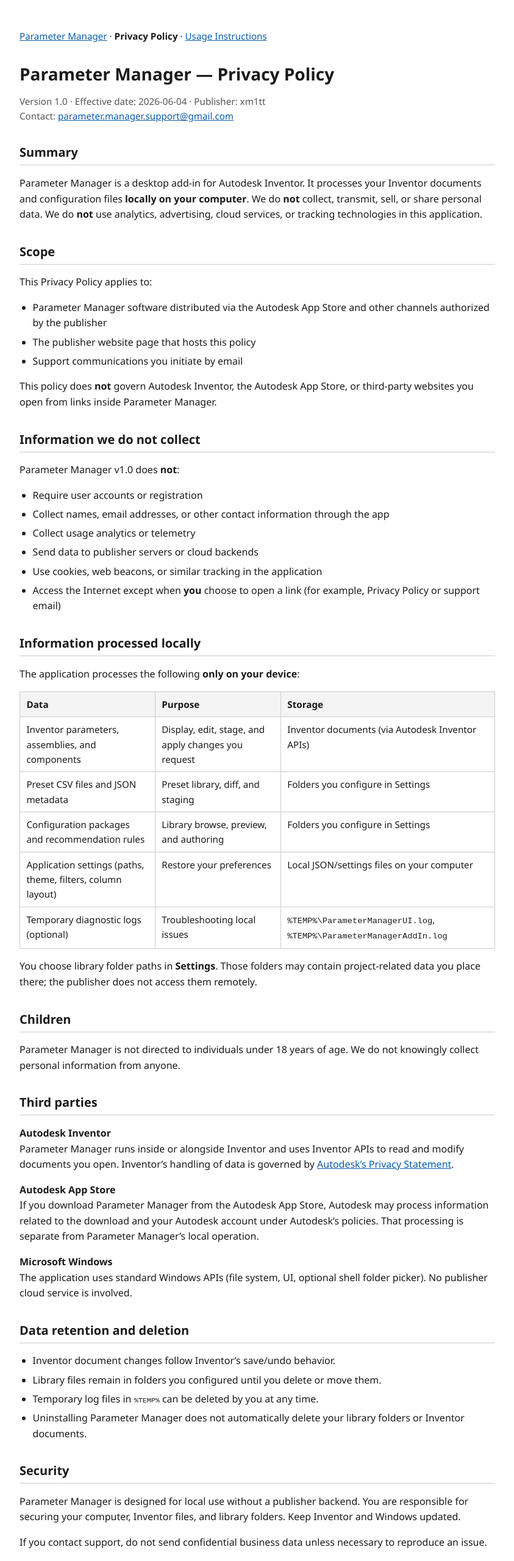
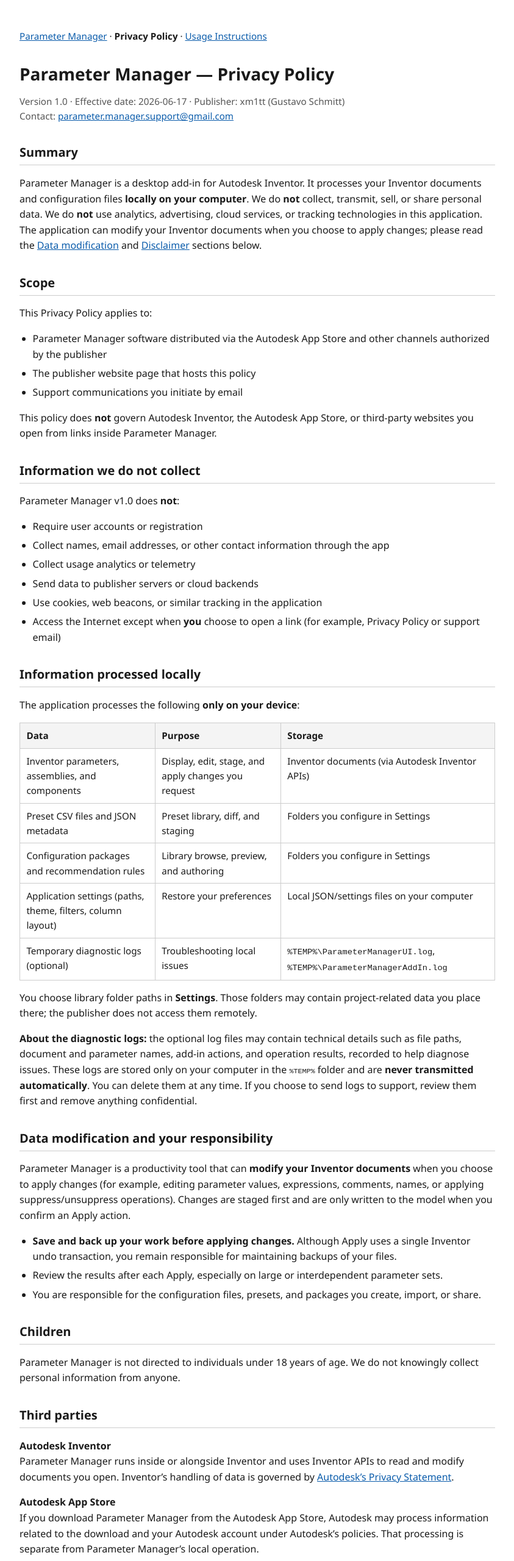
Before and after one commit to Xm1tt/parameter-manager, a plain HTML site: page privacy.html in a window 1280 px wide. Shown: the top 2560 px of the page at 61% size, without its empty margins (218-1061 px from the left). Drawn offline with Linux system fonts and the light colour scheme.

Commit message:
Revise privacy policy details and responsibilities
Updated effective date and publisher information in the privacy policy. Added details about diagnostic logs and data modification responsibilities.

```diff
--- a/privacy.html
+++ b/privacy.html
@@ -13,7 +13,7 @@
 
 <h1>Parameter Manager — Privacy Policy</h1>
 <p class="meta">
-  Version 1.0 · Effective date: 2026-06-04 · Publisher: xm1tt<br>
+  Version 1.0 · Effective date: 2026-06-17 · Publisher: xm1tt (Gustavo Schmitt)<br>
   Contact: <a href="mailto:parameter.manager.support@gmail.com">parameter.manager.support@gmail.com</a>
 </p>
 
@@ -22,7 +22,9 @@
   Parameter Manager is a desktop add-in for Autodesk Inventor. It processes your Inventor documents and
   configuration files <strong>locally on your computer</strong>. We do <strong>not</strong> collect, transmit,
   sell, or share personal data. We do <strong>not</strong> use analytics, advertising, cloud services, or
-  tracking technologies in this application.
+  tracking technologies in this application. The application can modify your Inventor documents when you choose
+  to apply changes; please read the <a href="#data-modification">Data modification</a> and
+  <a href="#disclaimer">Disclaimer</a> sections below.
 </p>
 
 <h2>Scope</h2>
@@ -86,6 +88,26 @@
   You choose library folder paths in <strong>Settings</strong>. Those folders may contain project-related data
   you place there; the publisher does not access them remotely.
 </p>
+<p>
+  <strong>About the diagnostic logs:</strong> the optional log files may contain technical details such as
+  file paths, document and parameter names, add-in actions, and operation results, recorded to help diagnose
+  issues. These logs are stored only on your computer in the <code>%TEMP%</code> folder and are
+  <strong>never transmitted automatically</strong>. You can delete them at any time. If you choose to send logs
+  to support, review them first and remove anything confidential.
+</p>
+
+<h2 id="data-modification">Data modification and your responsibility</h2>
+<p>
+  Parameter Manager is a productivity tool that can <strong>modify your Inventor documents</strong> when you
+  choose to apply changes (for example, editing parameter values, expressions, comments, names, or applying
+  suppress/unsuppress operations). Changes are staged first and are only written to the model when you confirm
+  an Apply action.
+</p>
+<ul>
+  <li><strong>Save and back up your work before applying changes.</strong> Although Apply uses a single Inventor undo transaction, you remain responsible for maintaining backups of your files.</li>
+  <li>Review the results after each Apply, especially on large or interdependent parameter sets.</li>
+  <li>You are responsible for the configuration files, presets, and packages you create, import, or share.</li>
+</ul>
 
 <h2>Children</h2>
 <p>
@@ -124,6 +146,22 @@
 </p>
 <p>If you contact support, do not send confidential business data unless necessary to reproduce an issue.</p>
 
+<h2 id="disclaimer">Disclaimer and limitation of liability</h2>
+<p>
+  Parameter Manager is provided <strong>"as is"</strong> and <strong>"as available"</strong>, without warranties
+  of any kind, whether express or implied, including but not limited to implied warranties of merchantability,
+  fitness for a particular purpose, and non-infringement. The publisher does not warrant that the application will
+  be error-free, uninterrupted, or that it will meet your specific requirements.
+</p>
+<p>
+  To the maximum extent permitted by applicable law, the publisher shall not be liable for any direct, indirect,
+  incidental, special, consequential, or exemplary damages, including but not limited to loss of data, loss of
+  profits, model corruption, or business interruption, arising out of or in connection with the use of, or
+  inability to use, the application — even if advised of the possibility of such damages. You are responsible for
+  validating results and maintaining backups of your data. Your use of the application is also subject to the
+  Autodesk App Store terms and the Autodesk End User License Agreement where applicable.
+</p>
+
 <h2>International users</h2>
 <p>
   Parameter Manager processes data locally on your device. No cross-border transfer of personal data to the publisher
@@ -140,7 +178,7 @@
 <p>Questions about this Privacy Policy or Parameter Manager:</p>
 <ul>
   <li>Email: <a href="mailto:parameter.manager.support@gmail.com">parameter.manager.support@gmail.com</a></li>
-  <li>Publisher: xm1tt</li>
+  <li>Publisher: xm1tt (Gustavo Schmitt)</li>
   <li>Website: <a href="https://xm1tt.github.io/parameter-manager/">https://xm1tt.github.io/parameter-manager/</a></li>
 </ul>
 
```
